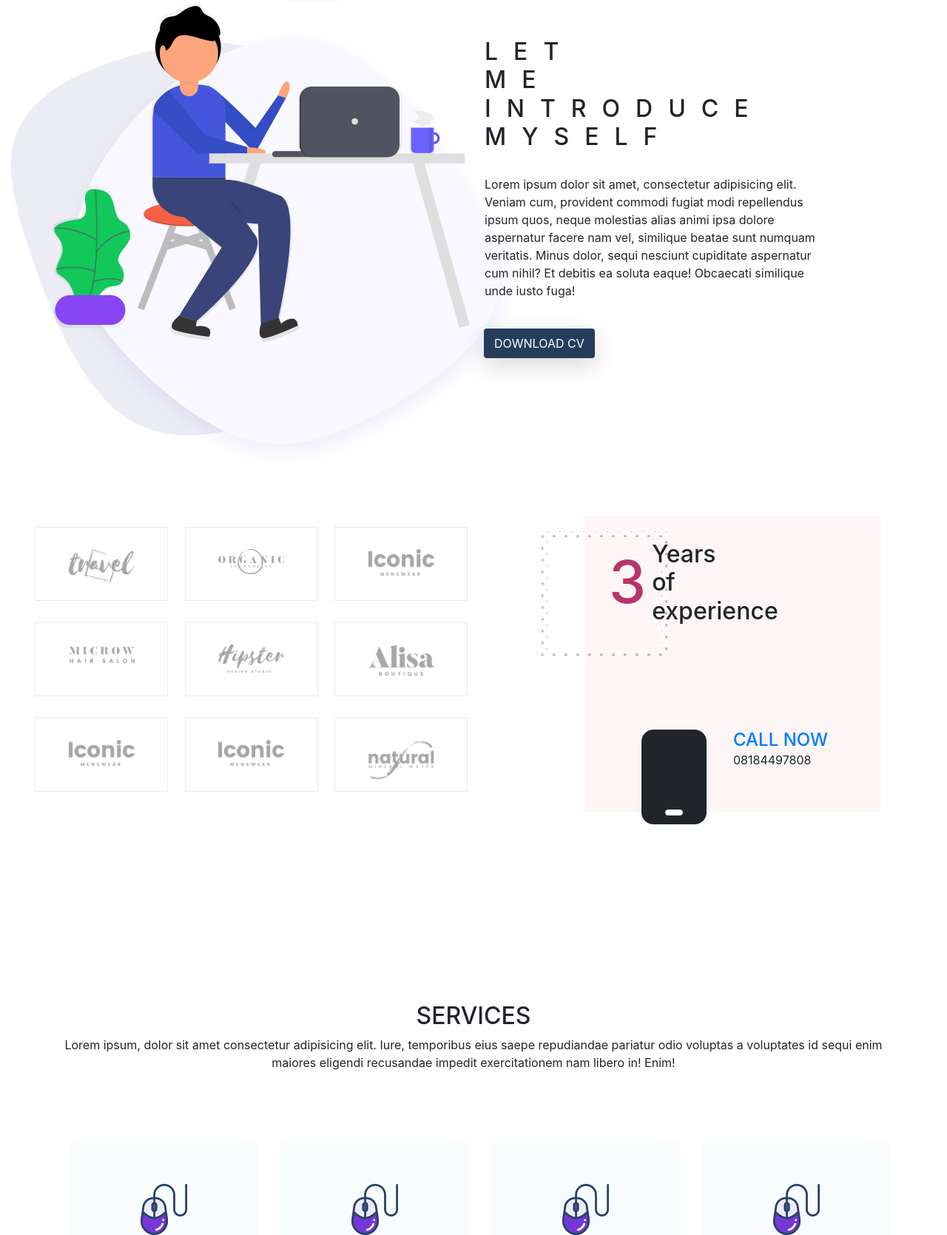
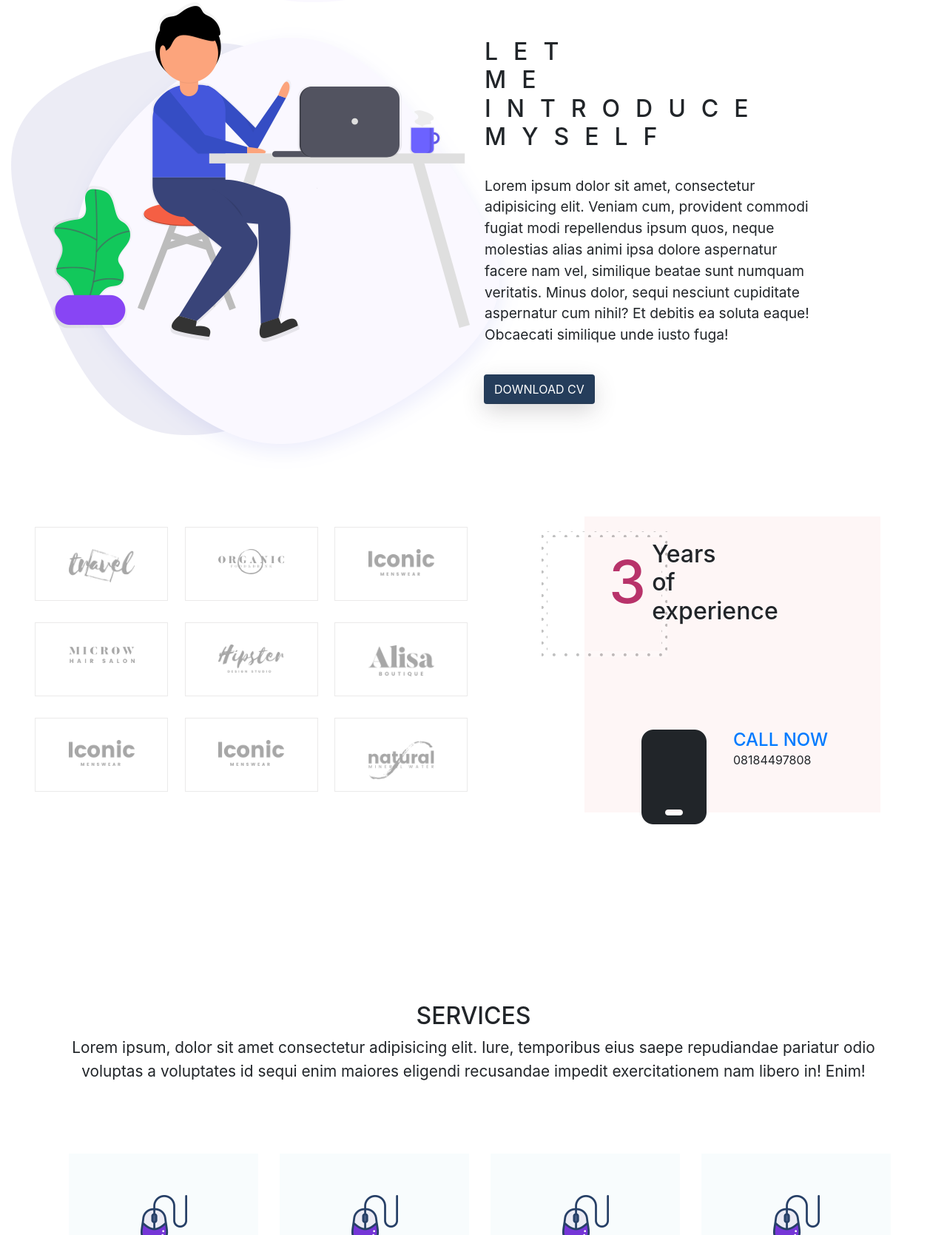
Before and after one commit to MichaelGee/portfolio-sample, a plain HTML site: page src/index.html in a window 1280 px wide. Shown: the part 1131-2800 px from the top of the page at 74% size. Drawn offline with Linux system fonts and the light colour scheme.

Commit message:
services donr

```diff
--- a/src/css/index.css
+++ b/src/css/index.css
@@ -1,10 +1,13 @@
 @import url(./fonts.css);
+@import url('https://fonts.googleapis.com/css?family=Libre+Baskerville&display=swap');
+
 html, body {
   margin: 0%;
   -webkit-box-sizing: border-box;
           box-sizing: border-box;
   width: 100%;
   height: 100%;
+  font-family: 'Libre Baskerville', serif;
 }
 
 
@@ -25,7 +28,6 @@
 }
 
 .header .main_menu .nav-item .nav-link {
-  font-family: "Roboto", regular;
   text-transform: uppercase;
   font-weight: 500;
   padding: 1.7rem;
@@ -128,6 +130,10 @@
   text-transform: uppercase;
 }
 
+.about-para{
+  font-size: 1.2rem;
+}
+
 /* Brand area */
 .call-now{
   margin-left: 1rem;
@@ -227,3 +233,7 @@
 .services:hover{
   box-shadow: 0px 10px 30px rgba(57,56,61,0.205);
 }
+
+.paragraph{
+  font-size: 1.3rem;
+}
```
